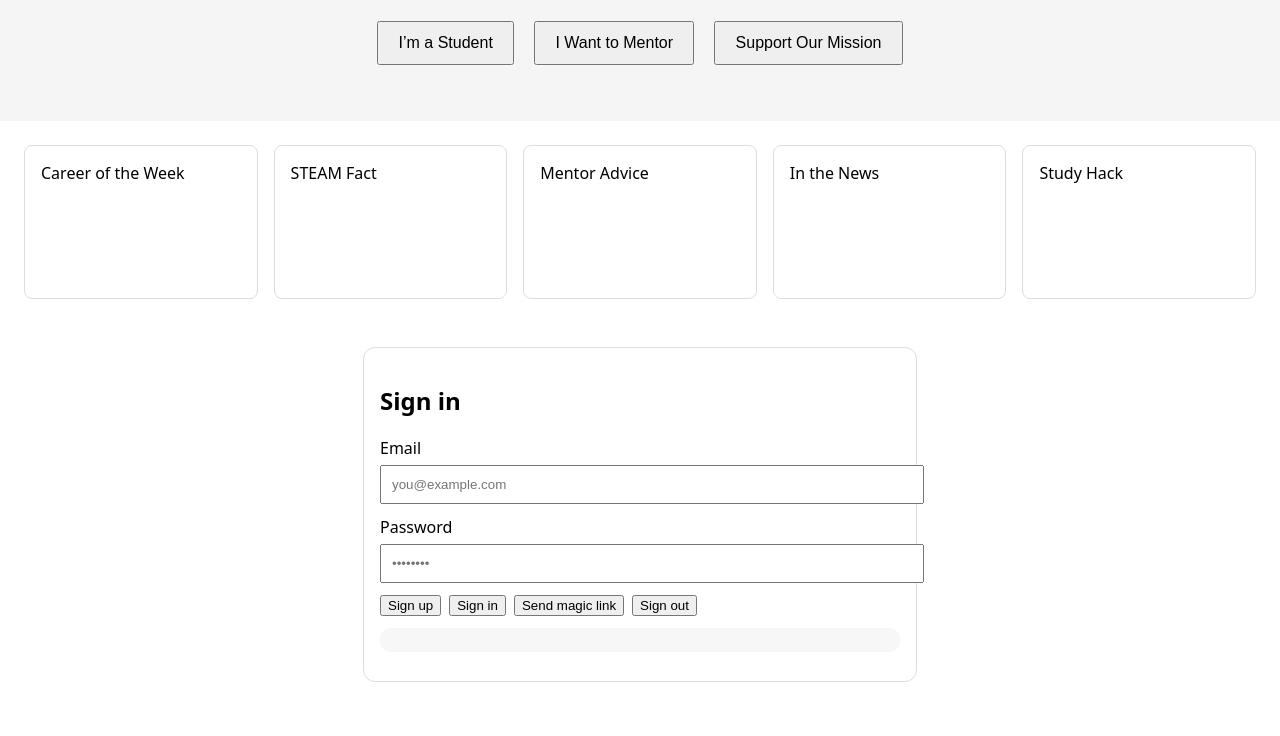
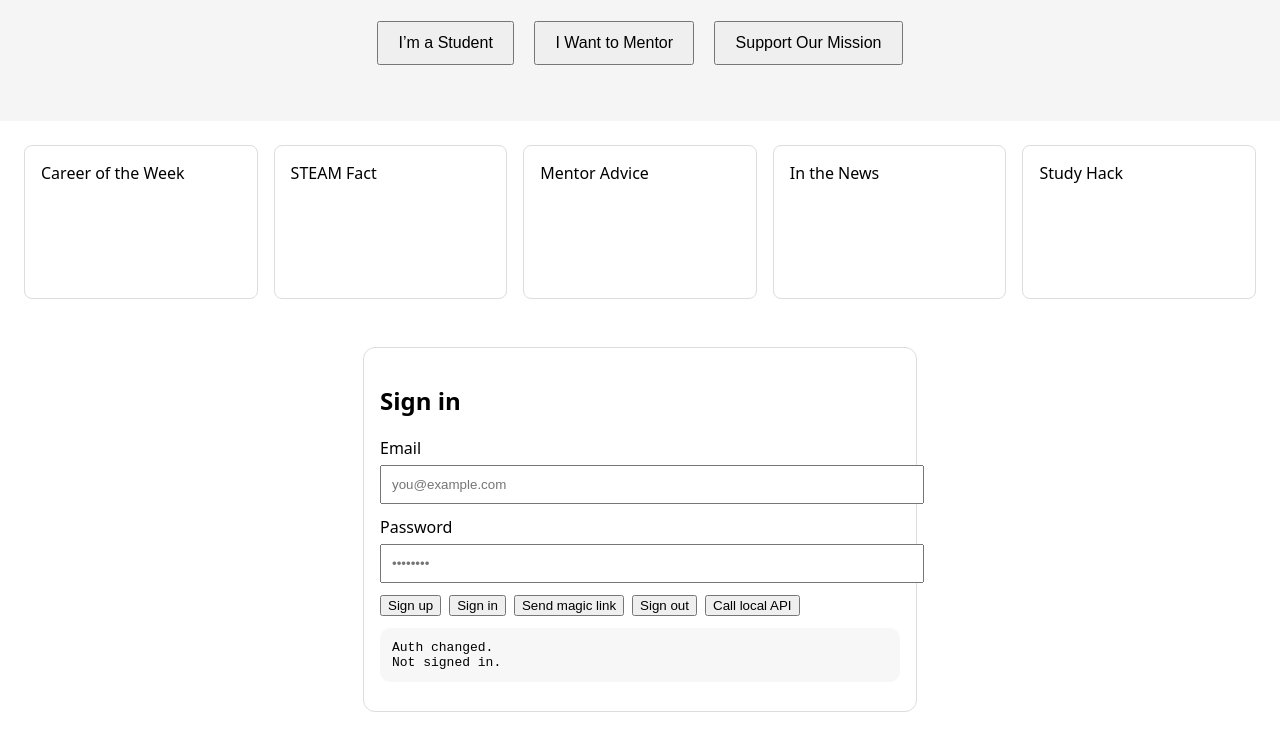
Before and after one commit to Diveinsteaminc/diveinsteam-web, a plain HTML site: page index.html in a window 1280 px wide. Shown: the part 159-895 px from the top of the page. Before the commit the page ends 865 px from the top, so only its background shows below. Drawn offline with nearby package versions, Linux system fonts and the light colour scheme.

Commit message:
Update index.htm with api button call

```diff
--- a/index.html
+++ b/index.html
@@ -46,6 +46,8 @@
     <button id="btnSignIn" type="button">Sign in</button>
     <button id="btnMagicLink" type="button">Send magic link</button>
     <button id="btnSignOut" type="button">Sign out</button>
+    <button id="btnCallApi" type="button">Call local API</button>
+
   </div>
 
   <pre id="authStatus" style="margin-top:12px; padding:12px; background:#f7f7f7; border-radius:10px; white-space:pre-wrap;"></pre>
```
